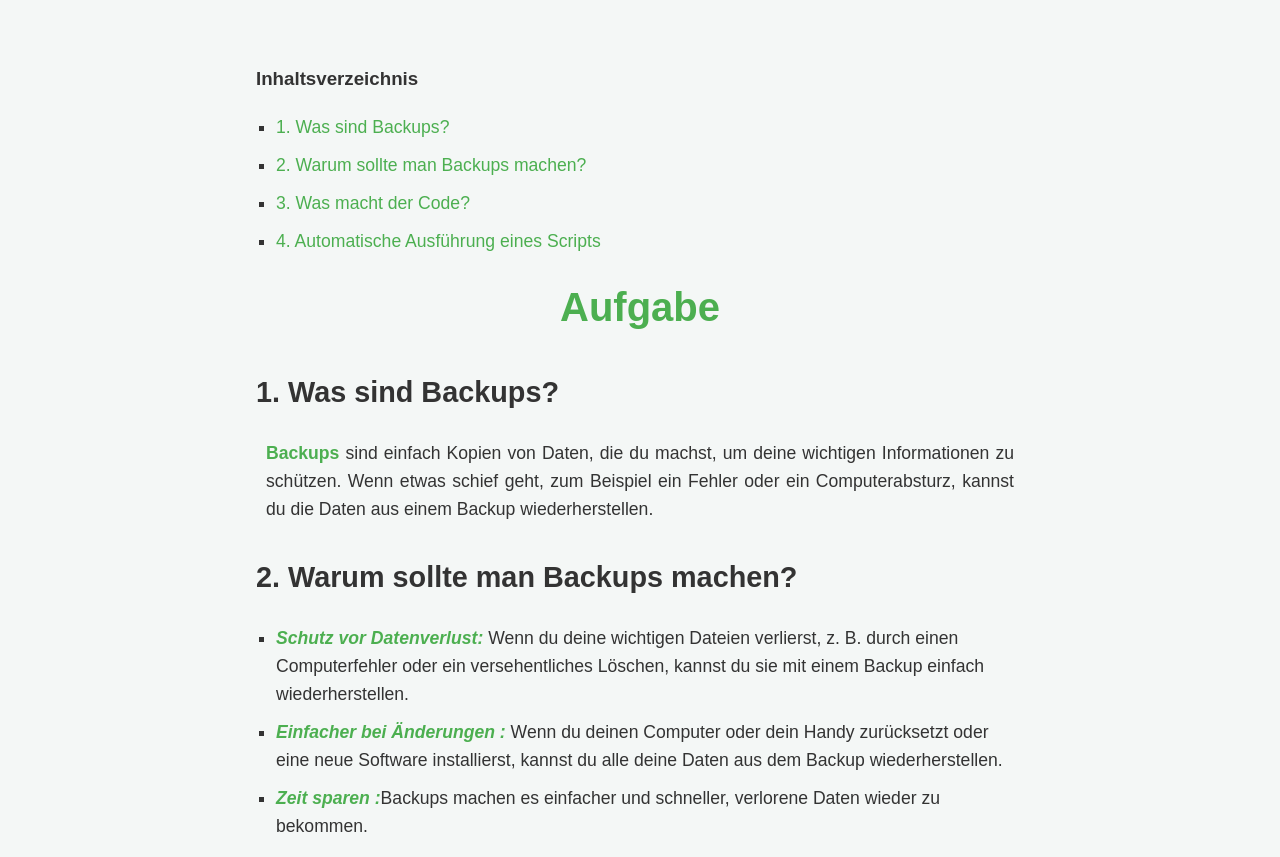
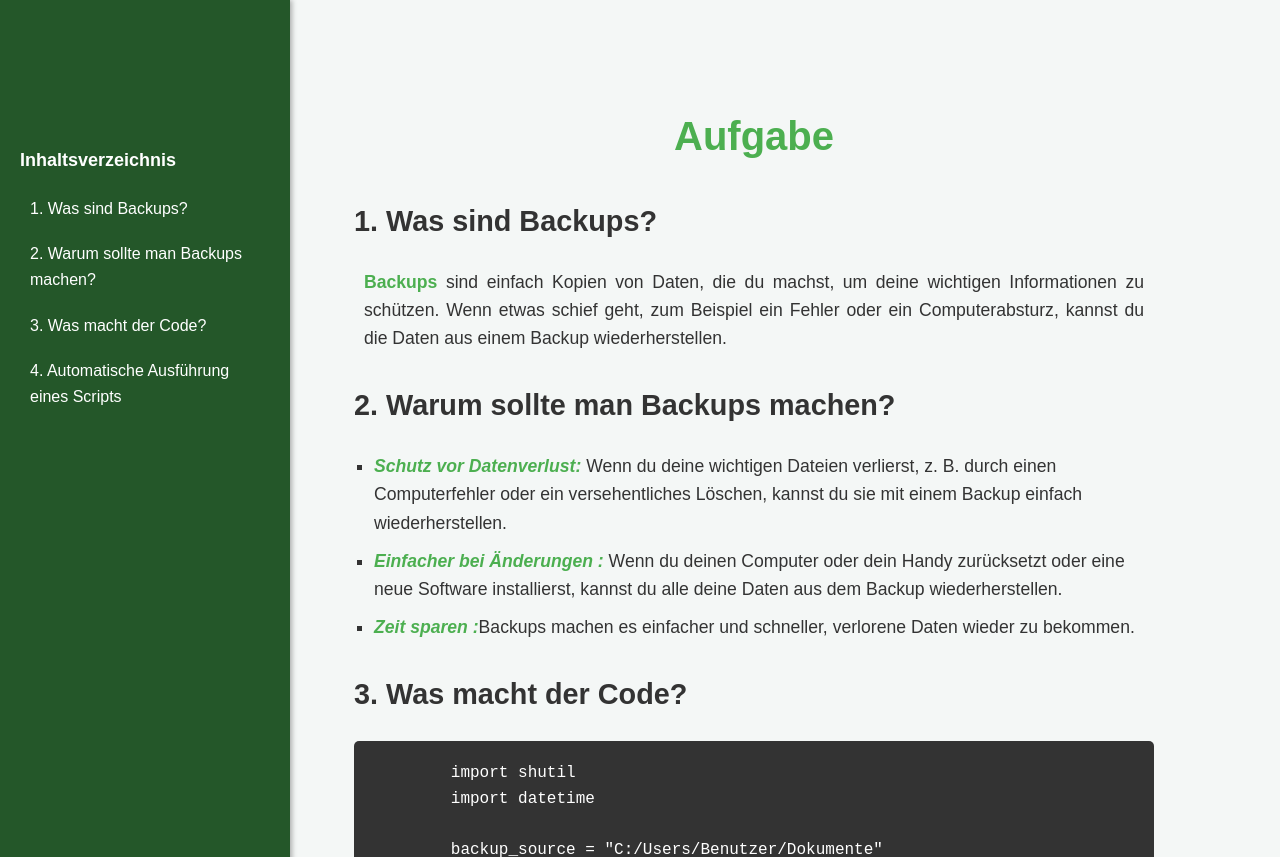
Before and after one commit to senda1988/html_projekte, a plain HTML site: page index.html in a window 1280 px wide. Shown: the top 857 px of the page. Drawn offline with Linux system fonts and the light colour scheme.

Commit message:
Update style.css

```diff
--- a/style.css
+++ b/style.css
@@ -6,9 +6,55 @@ body {
     /* Heller Hintergrund für ein sauberes Aussehen */
     color: #333;
     /* Dunkle Textfarbe für gute Lesbarkeit */
-    margin: 5% 20%;
+    margin: 5% 5%;
     padding: 5% auto;
     line-height: 1.6;
+}
+
+#menu {
+    position: fixed;
+    top: 0;
+    left: 0;
+    width: 250px;
+    height: 100vh;
+    background: #245729;
+    padding: 10% 20px;
+    box-shadow: 2px 0 5px rgba(0, 0, 0, 0.3);
+}
+
+#menu h3 {
+    color: white;
+    font-size: 18px;
+    margin-bottom: 15px;
+}
+
+#menu ul {
+    list-style: none;
+    padding: 0;
+}
+
+#menu ul li {
+    margin: 10px 0;
+}
+
+#menu ul li a {
+    color: white;
+    text-decoration: none;
+    font-size: 16px;
+    display: block;
+    padding: 5px 10px;
+}
+
+#menu ul li a:hover {
+    background: #02481e;
+    border-radius: 5px;
+}
+
+/* CONTENU PRINCIPAL */
+main {
+    margin-left: 270px;
+    padding: 20px;
+    max-width: 800px;
 }
 
 /* Kopfbereich (h1) */
```
